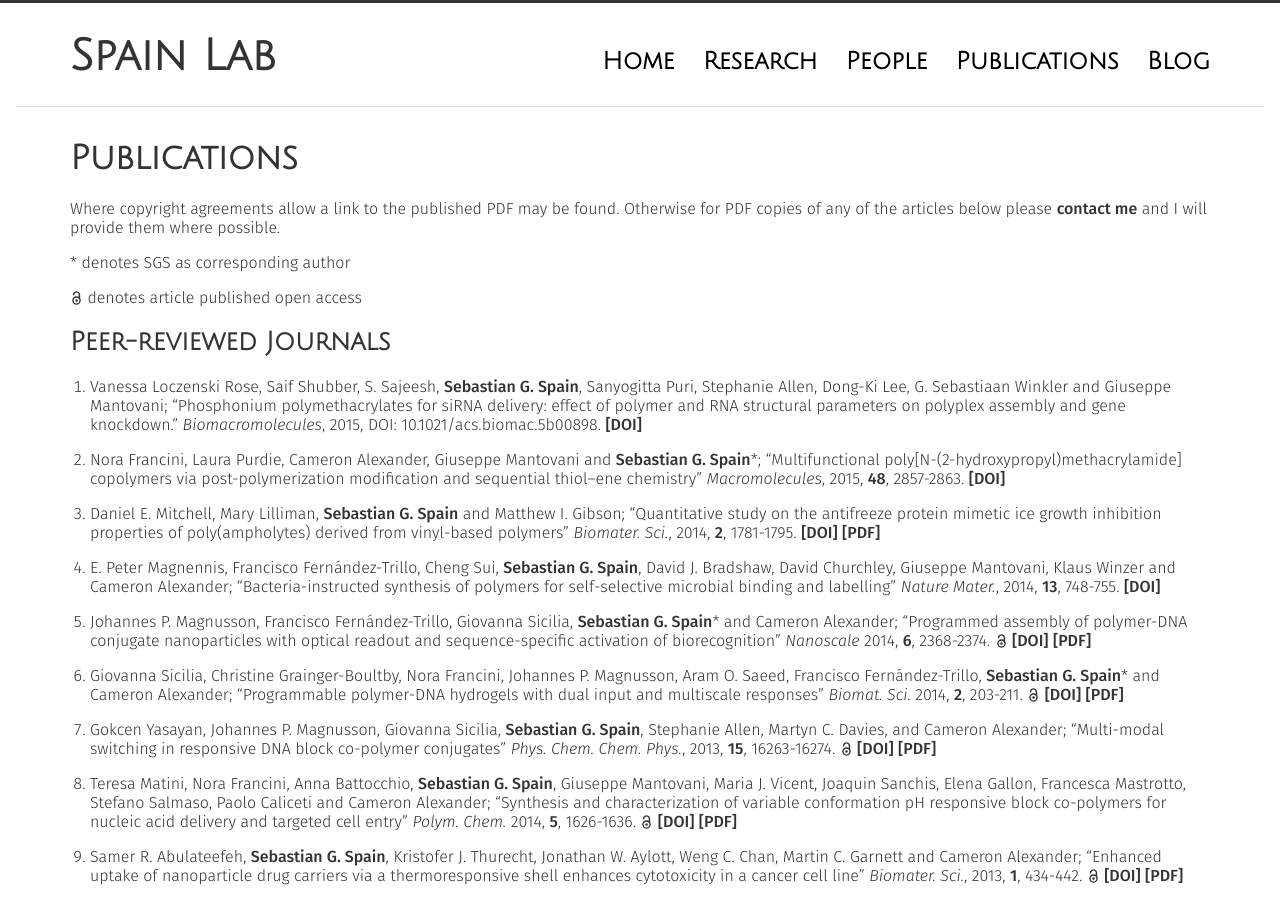
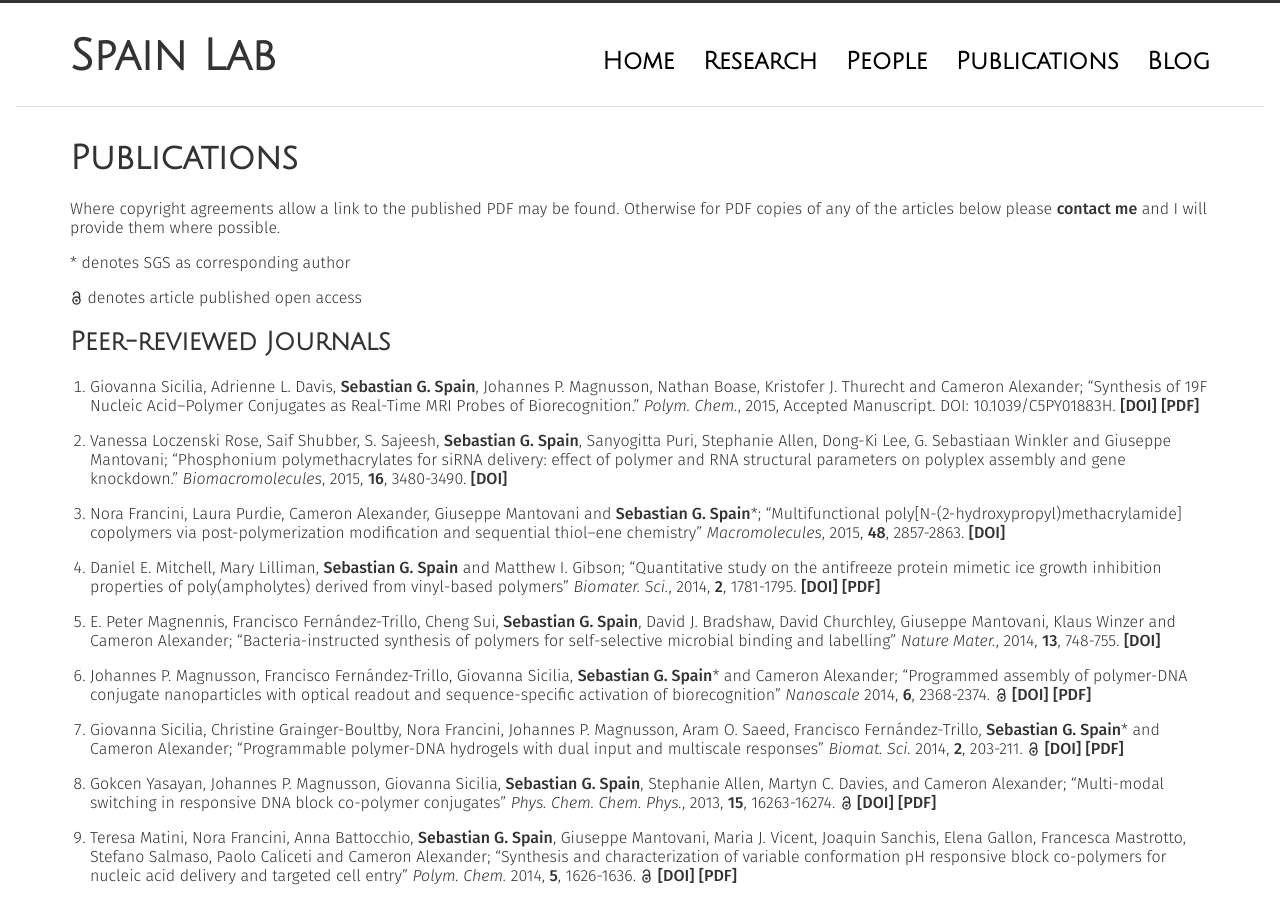
Before and after one commit to sebspain/sebspain.github.io, a Jekyll site: the page built from publications/index.md, in a window 1280 px wide and 900 px high. Built offline with Jekyll 4.4.1, drawn with Linux system fonts in a browser that asks for light colours; Markdown is read by kramdown in place of the engine named in the settings.

Commit message:
added new paper

```diff
--- a/index.html
+++ b/index.html
@@ -76,6 +76,8 @@
         <div class="unit w-1-3 center-on-mobiles">
             <h2>News</h2>
               <ul class="news">
+                <li><span>27 Jan 2016</span> &raquo; New article on DNA-based 19F MRI probes published in <a href="http://dx.doi.org/10.1039/C5PY01883H"><em>Polymer Chemistry</em></a><li>
+
                 <li><span>17 Dec 2015</span> &raquo; Congratulations to Lee on passing his PhD viva.</li>
 
                 <li><span>16 Dec 2015</span> &raquo; Congratulations to <a href="group/profiles/Laura_Shallcross.html">Laura</a> on winning the prize for best presentation at the <a href="https://nanosymposium2015.wordpress.com/">5th Annual Postgraduate Symposium on Nanotechnology</a>.</li>
--- a/publications/index.md
+++ b/publications/index.md
@@ -10,8 +10,10 @@ Where copyright agreements allow a link to the published PDF may be found. Other
 <img height="14px" src="/img/oa.svg" class="oa" alt="open access logo"> denotes article published open access
 
 ##Peer-reviewed Journals
+1. Giovanna Sicilia, Adrienne L. Davis, <strong>Sebastian G. Spain</strong>, Johannes P. Magnusson, Nathan Boase, Kristofer J. Thurecht and Cameron Alexander; "Synthesis of 19F Nucleic Acid–Polymer Conjugates as Real-Time MRI Probes of Biorecognition." <em>Polym. Chem.</em>, 2015, Accepted Manuscript. DOI: 10.1039/C5PY01883H. [\[DOI\]](http://dx.doi.org/10.1039/C5PY01883H) [\[PDF\]](http://sebspain.co.uk/publications/PDFs/2016/c5py01883h-accepted.pdf)
+
 1. Vanessa Loczenski Rose, Saif Shubber, S. Sajeesh, <strong>Sebastian G. Spain</strong>, Sanyogitta Puri, Stephanie Allen, Dong-Ki Lee, G. Sebastiaan Winkler and Giuseppe Mantovani; "Phosphonium polymethacrylates for siRNA delivery: effect of polymer and
-RNA structural parameters on polyplex assembly and gene knockdown." <em>Biomacromolecules</em>, 2015, DOI:  10.1021/acs.biomac.5b00898. [\[DOI\]](http://dx.doi.org/10.1021/acs.biomac.5b00898)
+RNA structural parameters on polyplex assembly and gene knockdown." <em>Biomacromolecules</em>, 2015, <strong>16</strong>, 3480-3490. [\[DOI\]](http://dx.doi.org/10.1021/acs.biomac.5b00898)
 
 1. Nora Francini, Laura Purdie, Cameron Alexander, Giuseppe Mantovani and <strong>Sebastian G. Spain</strong>\*; "Multifunctional poly[N-(2-hydroxypropyl)methacrylamide] copolymers via post-polymerization modification and sequential thiol–ene chemistry" <em>Macromolecules</em>, 2015, <strong>48</strong>, 2857-2863. [\[DOI\]](http://pubs.acs.org/doi/abs/10.1021/acs.macromol.5b00447)
 
```
